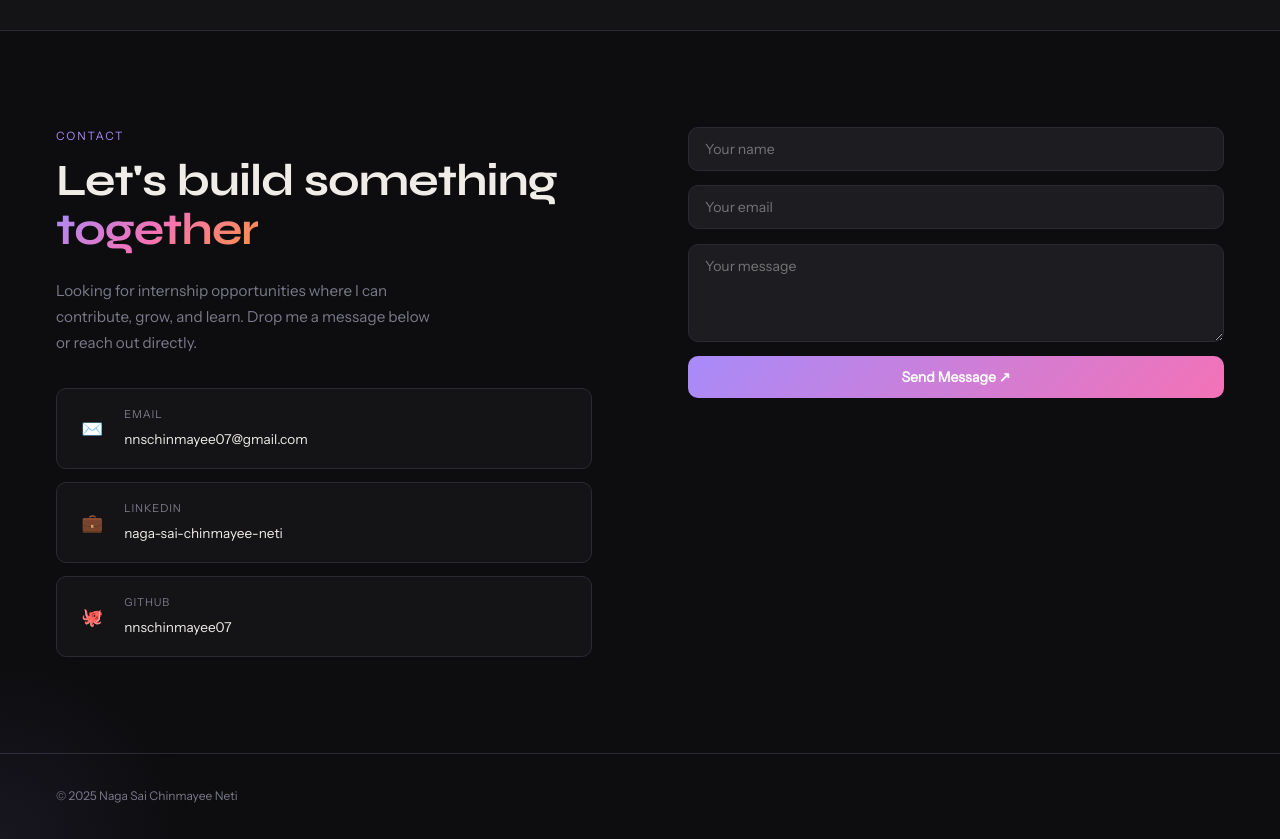
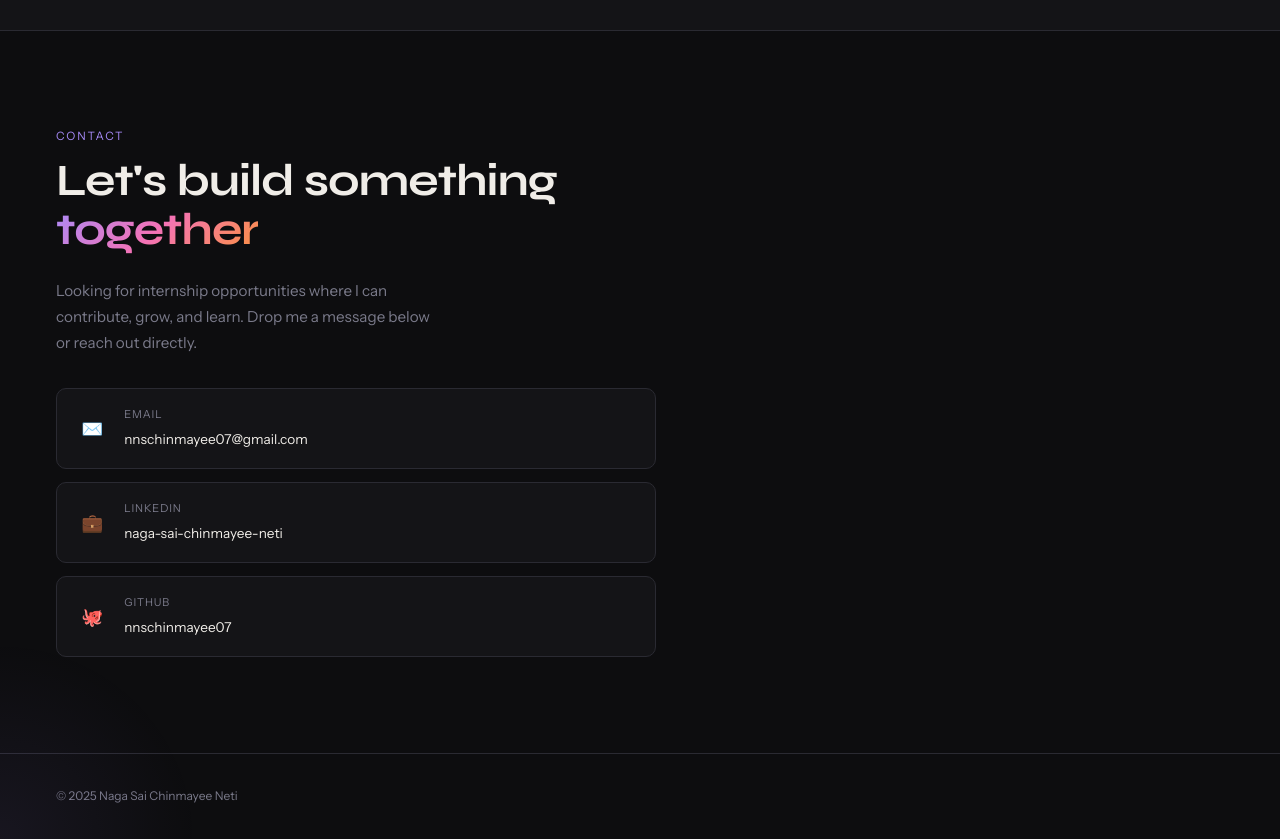
Before and after one commit to nnschinmayee07/Portfolio, a Next.js app: page / in a window 1280 px wide. Shown: the part 3060-3899 px from the top of the page. Built offline with nearby package versions, Linux system fonts and the light colour scheme.

Commit message:
remove contact form

```diff
--- a/app/globals.css
+++ b/app/globals.css
@@ -224,7 +224,7 @@ nav {
 
 /* CONTACT */
 #contact { padding: 6rem 3.5rem; }
-.contact-grid { display: grid; grid-template-columns: 1fr 1fr; gap: 6rem; align-items: start; }
+.contact-grid { display: grid; grid-template-columns: 1fr; gap: 2rem; align-items: start; max-width: 600px; }
 .contact-desc { color: var(--muted); max-width: 380px; margin-bottom: 2rem; font-size: 0.95rem; }
 .contact-links { display: flex; flex-direction: column; gap: 0.8rem; }
 .contact-link {
--- a/app/page.tsx
+++ b/app/page.tsx
@@ -195,9 +195,7 @@ export default function Home() {
               </a>
             </div>
           </div>
-          <div className="reveal">
-            <ContactForm />
-          </div>
+
         </div>
       </section>
 
```
